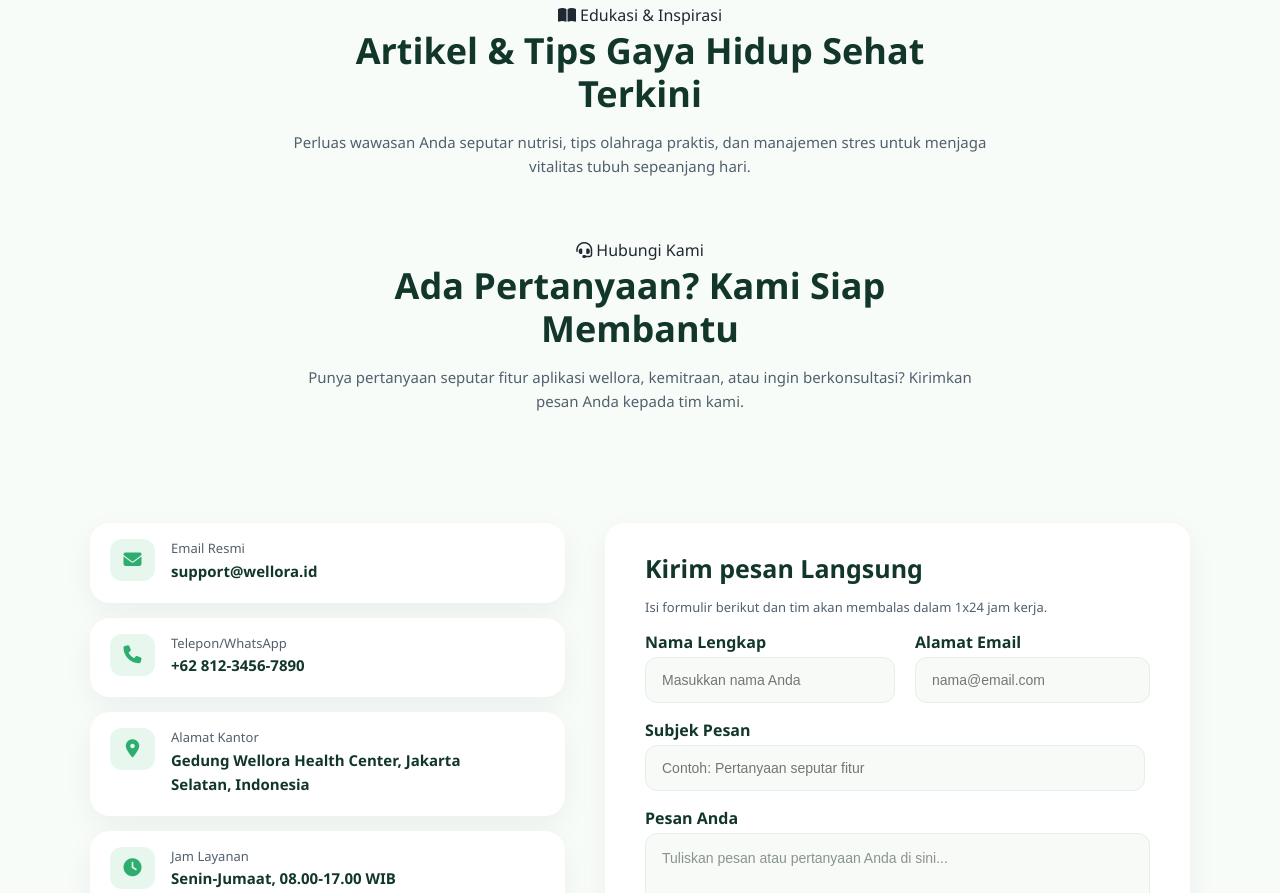
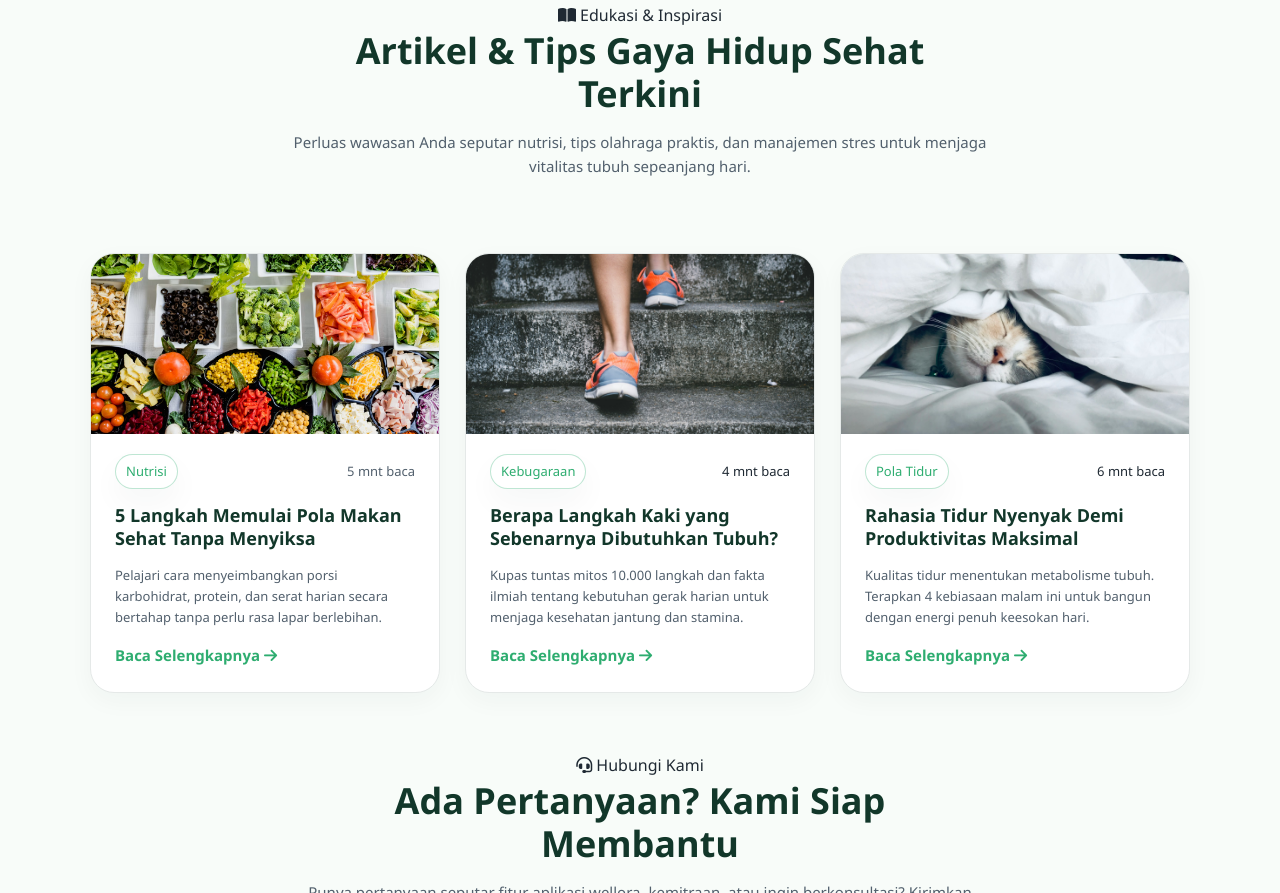
Before and after one commit to Daffa4arya/Wellora, a plain HTML site: page index.html in a window 1280 px wide. Shown: the part 2522-3415 px from the top of the page. Drawn offline with Linux system fonts and the light colour scheme.

Commit message:
Commit pertama file HTML

```diff
--- a/index.html
+++ b/index.html
@@ -8,7 +8,6 @@
   <link rel="icon" href="asset1/logo wellora.png" type="image">
     <!-- Font Awesome Icon Library -->
     <link rel="stylesheet" href="https://cdnjs.cloudflare.com/ajax/libs/font-awesome/6.7.2/css/all.min.css" />
-
 </head>
 <body>
   <!-- header -->
@@ -255,8 +254,56 @@
       <i class="fa-solid fa-book-open"></i> Edukasi & Inspirasi
     </span>
     <h1>Artikel & Tips Gaya Hidup Sehat<br>Terkini</h1>
-    <p>Perluas wawasan Anda seputar nutrisi, tips olahraga praktis, dan manajemen stres untuk menjaga<br>vitalitas tubuh sepeanjang hari.</p>
+    <p class="containerartikelp">Perluas wawasan Anda seputar nutrisi, tips olahraga praktis, dan manajemen stres untuk menjaga<br>vitalitas tubuh sepeanjang hari.</p>
   </div>
+  <!-- card -->
+   <div class="artikelgrid">
+    <!-- artikel-1 -->
+     <div class="artikelcard">
+      <div class="artikelimgbox">
+        <img src="asset1/food.avif" alt="Pola Sehat Nutrisi" class="artikelimg" width="600">
+      </div>
+      <div class="artikelcontect">
+        <div class="artikelmeta">
+         <span class="artikel-tag">Nutrisi</span>
+        <span class="artikelspan">5 mnt baca</span>
+        </div>
+        <h3 class="artikelh3">5 Langkah Memulai Pola Makan Sehat Tanpa Menyiksa</h3>
+        <p class="artikeldesc">Pelajari cara menyeimbangkan porsi karbohidrat, protein, dan serat harian secara bertahap tanpa perlu rasa lapar berlebihan.</p>
+        <a href="articfile1.html?id=0" class="artikellink">Baca Selengkapnya <i class="fa-solid fa-arrow-right"></i></a>
+      </div>
+     </div>
+     <!-- artikel-2 -->
+     <div class="artikelcard">
+      <div class="artikelimgbox">
+        <img src="asset1/shoes.jpg" alt="lari" class="artikelimg" width="600">
+      </div>
+      <div class="artikelcontect">
+        <div class="artikelmeta">
+         <span class="artikel-tag">Kebugaraan</span>
+        <span>4 mnt baca</span>
+        </div>
+        <h3 class="artikelh3">Berapa Langkah Kaki yang Sebenarnya Dibutuhkan Tubuh?</h3>
+        <p class="artikeldesc">Kupas tuntas mitos 10.000 langkah dan fakta ilmiah tentang kebutuhan gerak harian untuk menjaga kesehatan jantung dan stamina.</p>
+        <a href="#" class="artikellink">Baca Selengkapnya <i class="fa-solid fa-arrow-right"></i></a>
+      </div>
+     </div>
+     <!-- artikel-3 -->
+     <div class="artikelcard">
+      <div class="artikelimgbox">
+        <img src="asset1/cat.jpg" alt="Pola Sehat Nutrisi" class="artikelimg" width="600">
+      </div>
+      <div class="artikelcontect">
+        <div class="artikelmeta">
+         <span class="artikel-tag">Pola Tidur</span>
+        <span>6 mnt baca</span>
+        </div>
+        <h3 class="artikelh3">Rahasia Tidur Nyenyak Demi Produktivitas Maksimal</h3>
+        <p class="artikeldesc">Kualitas tidur menentukan metabolisme tubuh.<br>Terapkan 4 kebiasaan malam ini untuk bangun dengan energi penuh keesokan hari.</p>
+        <a href="#" class="artikellink">Baca Selengkapnya <i class="fa-solid fa-arrow-right"></i></a>
+      </div>
+     </div>
+   </div>
  </section>
 <!-- hubungi kami -->
 <section class="hubkami" id="contact">
--- a/style.css
+++ b/style.css
@@ -850,12 +850,12 @@ footer nav {
   width: 90%;
   max-width: 1100px;
   margin: 10px auto 30px auto;
-  text-align: center;
-  display: flex;
-  align-items: center;
-  justify-content: center;
   margin-top: 60px;
   margin-bottom: 60px;
+}
+
+.containerartikel {
+  text-align: center;
 }
 
 .artikel span {
@@ -870,13 +870,105 @@ footer nav {
   margin-bottom: 15px;
 }
 
-.artikel p {
+.containerartikelp {
   font-size: 15px;
   color: #52606d;
   font-weight: 150px;
   line-height: 1.6;
 }
 
+.artikelgrid {
+  display: grid;
+  grid-template-columns: repeat(3,1fr);
+  width: 100%;
+  gap: 25px;
+  margin-top:75px;
+}
+
+.artikelcard {
+  background-color: white;
+  border-radius: 24px;
+  border: 1px solid #E5E9E8;
+  box-shadow: 0 8px 24px rgba(18, 55, 42, 0.04);
+  transition: transform 0.2s case, box-shadow 0.2s ease;
+  overflow: hidden;
+}
+
+.artikelcard:hover {
+  transform: translateY(-5px);
+  box-shadow: 0 14px 30px rgba(18, 55, 42, 0.04) ;
+    transition: transform 0.6s ease;
+}
+
+.artikelimgbox {
+  width: 100%;
+  height: 180px;
+  background-color: #E7F7EE;
+  overflow: hidden;
+}
+
+.artikelimg {
+  width: 100%;
+  height: 100%;
+  object-fit: cover;
+  transition: transform 0.3s ease;
+}
+
+.artikelcard:hover .artikelimg{
+  transform: scale(1.06);
+
+}
+
+.artikelcontect {
+  padding: 20px 24px 24px;
+}
+
+.artikelmeta {
+  display: flex;
+  justify-content: space-between;
+  align-items: center;
+  font-size: 13px;
+  margin-bottom: 15px;
+}
+
+.artikel-tag {
+  padding: 6px 10px;
+  background-color:white;
+  border-radius: 30px;
+  border: 1px solid #2ead704f;
+  color: var(--warna-button);
+  font-weight: 500;
+  box-shadow: 0 14px 30px rgba(18, 55, 42, 0.04) ;
+}
+
+.artikelspan {
+  color: var(--size-desc);
+  font-weight: 150px;
+}
+
+.artikelh3 {
+  font-size: 18px;
+  color: var(--warna-hijau-gelap);
+  line-height: 23px;
+  margin-bottom: 15px;
+}
+.artikeldesc {
+  color: var(--size-desc);
+  font-size: 13px;
+  font-weight: 150px;
+  margin-bottom: 15px;
+}
+
+.artikellink {
+  font-size: 15px;
+  color: var(--warna-button);
+  font-weight:750 ;
+  text-decoration: none;
+  gap: 5px;
+}
+
+
+/* button row up */
 .btnrowup {
   position: fixed;
   bottom: 30px;
--- /dev/null
+++ b/stylefile.css
@@ -0,0 +1,140 @@
+/* reset all */
+* {
+  box-sizing: border-box;
+  margin: 0;
+  padding: 0;
+}
+
+html {
+  scroll-behavior: smooth;
+}
+
+
+body {
+  font-family: 'Segoe UI', Tahoma, Geneva, Verdana, sans-serif;
+  background-color: #F8FCF9;
+  color: #1f2933;
+  line-height: 1.6;/* jarak antara baris */
+}
+
+:root {
+  --warna-hijau-gelap :#12372A;
+  --warna-button :#2ead70;
+  --size-desc :#52606d;
+  --size-text-desc : 16px;
+  --size-judul : 48px;
+}
+
+/* section kembali */
+.kembaliartic  {
+  margin-left: 400px;
+  background-color: white;
+  padding: 10px 22px;
+  border-radius: 25px;
+  display: flex;
+  align-items: center;
+  box-shadow: 0 4px 20px rgba(12, 63, 33, 0.069);
+  gap: 5px;
+  width: 250px;
+  margin-top: 40px;
+  margin-bottom: 25px;
+}
+
+.kembaliartic a {
+  font-size: 15px;
+  color: var(--warna-button);
+  font-weight:750 ;
+  text-decoration: none;
+  display: flex;
+  align-items: center;
+  gap: 5px;
+}
+
+.kembaliartic:hover {
+  background-color: rgba(96, 96, 96, 0.195);
+  transform: translateY(-2px);
+  transition: transform 0.2s ease;
+}
+
+/* artikel contect */
+.artikelcontect {
+  width: 90%;
+  max-width: 1100px;
+  margin: 0 auto;
+  background-color: white;
+  border-radius: 30px;
+  box-shadow: 0 10px 30px rgba(18, 55, 42, 0.224);
+  border: 1px solid #E5E9E8;
+  font-family: 'Segoe UI', Tahoma, Geneva, Verdana, sans-serif;
+}
+
+.artikelimgbox {
+    width: 100%;
+    height: 500px;
+    overflow: hidden;
+    border-radius: 30px 30px 0 0;
+}
+
+.artikelimg {
+    width: 100%;
+    height: 100%;
+    object-fit: cover;
+    object-position: center center;
+    display: block;
+}
+
+.contect {
+  padding: 24px 56px 30px;
+}
+
+.artikelnav {
+  margin-top: 30px;
+  display: flex;
+  gap: 10px;
+}
+
+.nutrisi {
+  display: inline-block;
+  color: var(--warna-button);
+  background-color: #e7f7ee;
+  border-radius: 20px;
+  padding: 6px 16px;
+  font-weight: 800;
+  font-size: 13px;
+
+}
+
+.nav {
+  display: flex;
+  align-items: center;
+  padding: 6px 16px;
+  font-weight: 400;
+  font-size: 13px;
+  color: var(--size-desc);
+  gap: 5px;
+}
+
+.navcc {
+  display: flex;
+  align-items: center;
+  font-size: 3px;
+  color: var(--size-desc);
+}
+
+.isitext {
+  margin-top: 25px;
+}
+
+.h1 {
+  font-size: 43px;
+  color: #12372A;
+  line-height: 1.2;
+  font-weight: 800;
+  margin-bottom: 15px;
+}
+
+.p {
+  font-size: 20qpx;
+  color: var(--size-desc);
+  font-weight: 400;
+}
```
Also changed, not shown: articfile1.html (added, +36 -0 lines), asset1/cat.jpg (added), asset1/food.avif (added), asset1/shoes.jpg (added).
